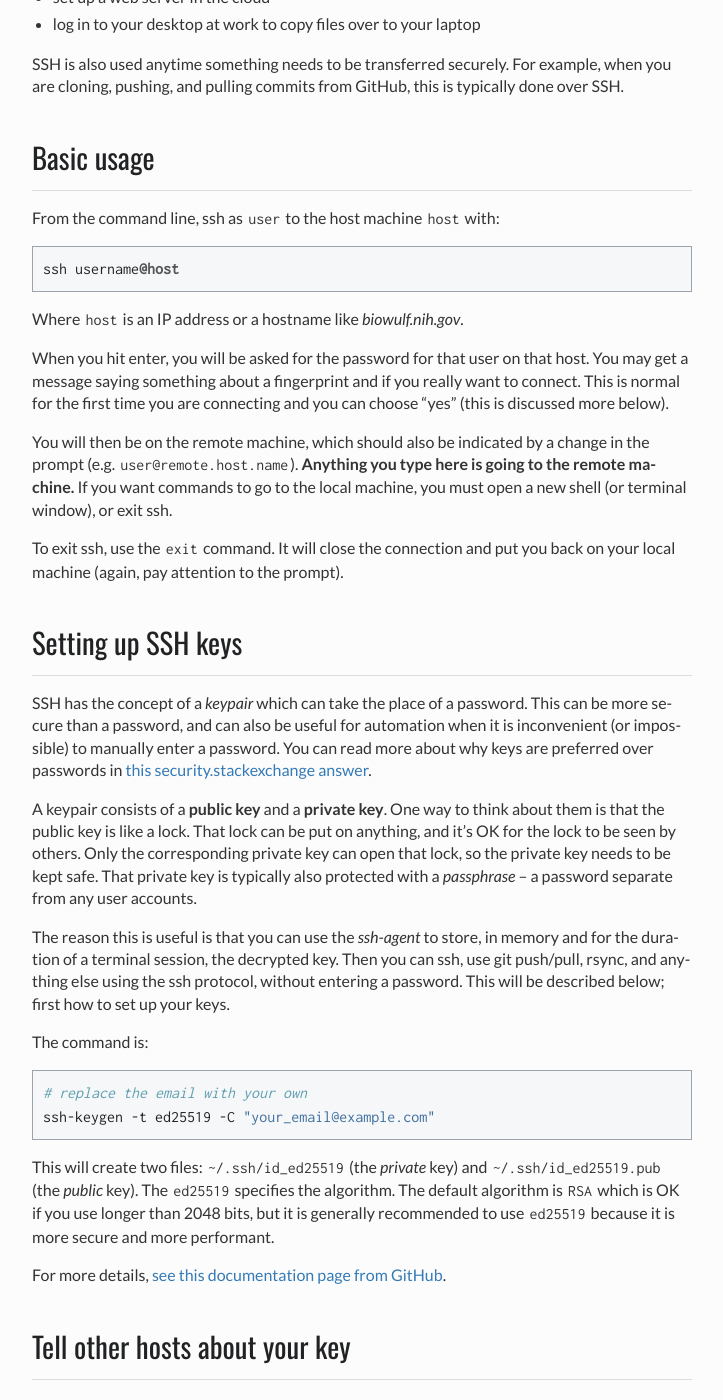
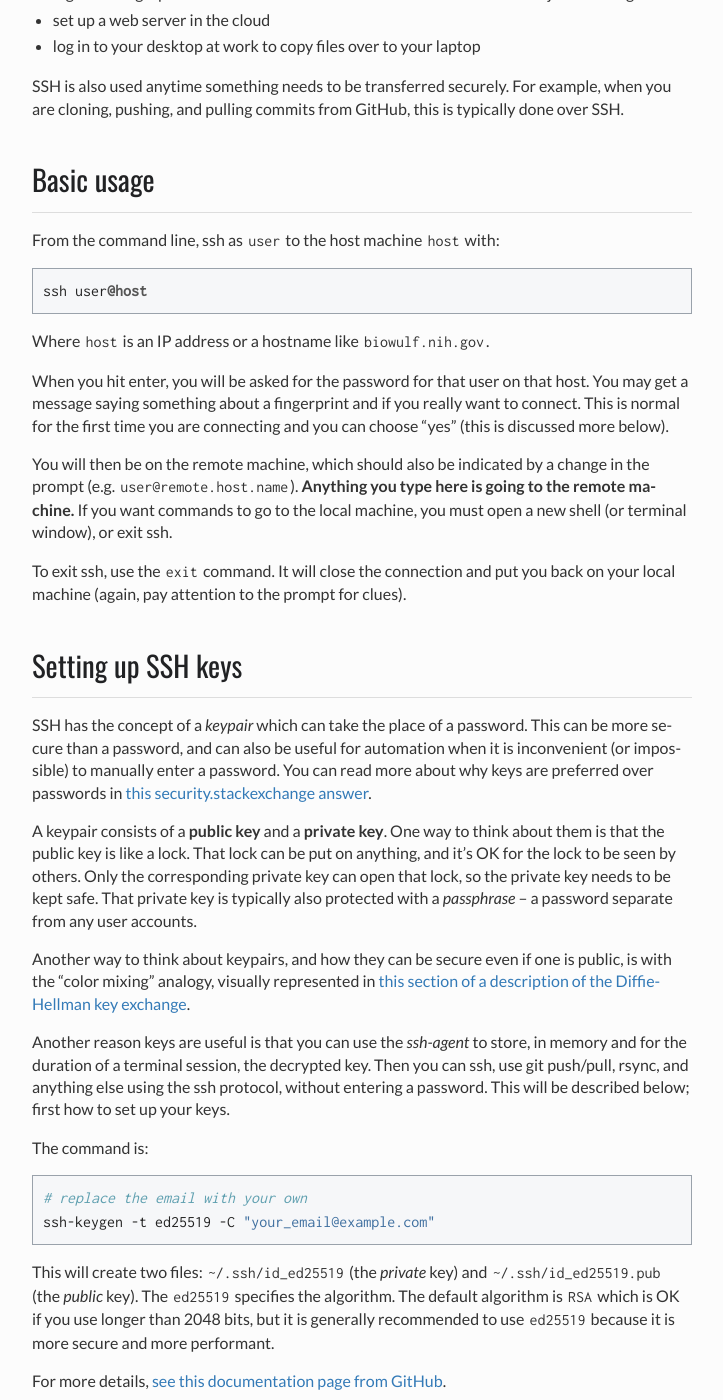
Before and after one commit to NICHD-BSPC/training, a Sphinx documentation site: the page built from source/ssh.rst, in a window 1280 px wide and 1400 px high, scrolled down 1113 px. Shown: the whole window, without its empty margins (398-1121 px from the left). Built offline with Sphinx 7.4.7, drawn with Linux system fonts in a browser that asks for light colours; some of the changed text lies outside the part shown.

Commit message:
updates to ssh

```diff
--- a/source/ssh.rst
+++ b/source/ssh.rst
@@ -21,9 +21,10 @@
 
 - Log in to your GitHub account, GitLab account, or any other services that use
   SSH keys. Paste the contents of ``~/.ssh/id_ed25519.pub`` into the settings
-  of your account profile
+  of your account profile.
 
-- Once per session run this to load your key into memory:
+- Once per bash session, run this to load your key into memory for the duration
+  of that session:
 
   .. code-block:: bash
 
@@ -59,9 +60,9 @@
 
 From the command line, ssh as ``user`` to the host machine ``host`` with::
 
-    ssh username@host
+    ssh user@host
 
-Where ``host`` is an IP address or a hostname like `biowulf.nih.gov`.
+Where ``host`` is an IP address or a hostname like ``biowulf.nih.gov``.
 
 When you hit enter, you will be asked for the password for that user on that
 host. You may get a message saying something about a fingerprint and if you
@@ -74,7 +75,7 @@
 machine, you must open a new shell (or terminal window), or exit ssh.
 
 To exit ssh, use the ``exit`` command. It will close the connection and put you
-back on your local machine (again, pay attention to the prompt).
+back on your local machine (again, pay attention to the prompt for clues).
 
 Setting up SSH keys
 -------------------
@@ -93,7 +94,12 @@
 private key is typically also protected with a *passphrase* -- a password
 separate from any user accounts.
 
-The reason this is useful is that you can use the *ssh-agent* to store, in
+Another way to think about keypairs, and how they can be secure even if one is
+public, is with the "color mixing" analogy, visually represented in `this
+section of a description of the Diffie-Hellman key exchange
+<https://www.comparitech.com/blog/information-security/diffie-hellman-key-exchange/#How_does_the_Diffie-Hellman_key_exchange_work>`_.
+
+Another reason keys are useful is that you can use the *ssh-agent* to store, in
 memory and for the duration of a terminal session, the decrypted key. Then you
 can ssh, use git push/pull, rsync, and anything else using the ssh protocol,
 without entering a password. This will be described below; first how to set up
@@ -134,6 +140,10 @@
 command will copy your public key(s) over to the remote host (technically, into
 the ``~/.ssh/authorized_keys`` file on that host).
 
+So we are using the username/password to authenticate to the remote host, and
+using that authentication to allow transferring our public key over there
+because the remote host is convinced it's really us.
+
 The next time you log in to that host from the same machine, it will recognize
 you have set up keys and will then ask you for your *ssh key passphrase*.
 
@@ -151,8 +161,7 @@
 .. code-block:: bash
 
     # most basic usage
-    eval "$(ssh-agent)"
-    ssh-add
+    eval "$(ssh-agent)"; ssh-add
 
 You may find it convenient to put it into a function in your ``.bashrc``, say,
 called ``s``, so that you just need to remember to run ``s`` once per session:
@@ -220,12 +229,13 @@
 Next steps
 ----------
 
-  <https://hpc.nih.gov/docs/tunneling/>`_ docs for more on this.
+These are all optional, but some next logical steps might be:
+
 - Modify your ssh config file, ``~/.ssh/config``, to have aliases for different
   hosts
 - Make aliases to login to commonly-used hosts
 - SSH tunneling is a way of attaching other hosts to ports on your local
-  machine. See the `Biowulf SSH tunneling
+  machine. See the `Biowulf SSH tunneling <https://hpc.nih.gov/docs/tunneling/>`_ docs for more on this.
 
 References
 ----------
```
